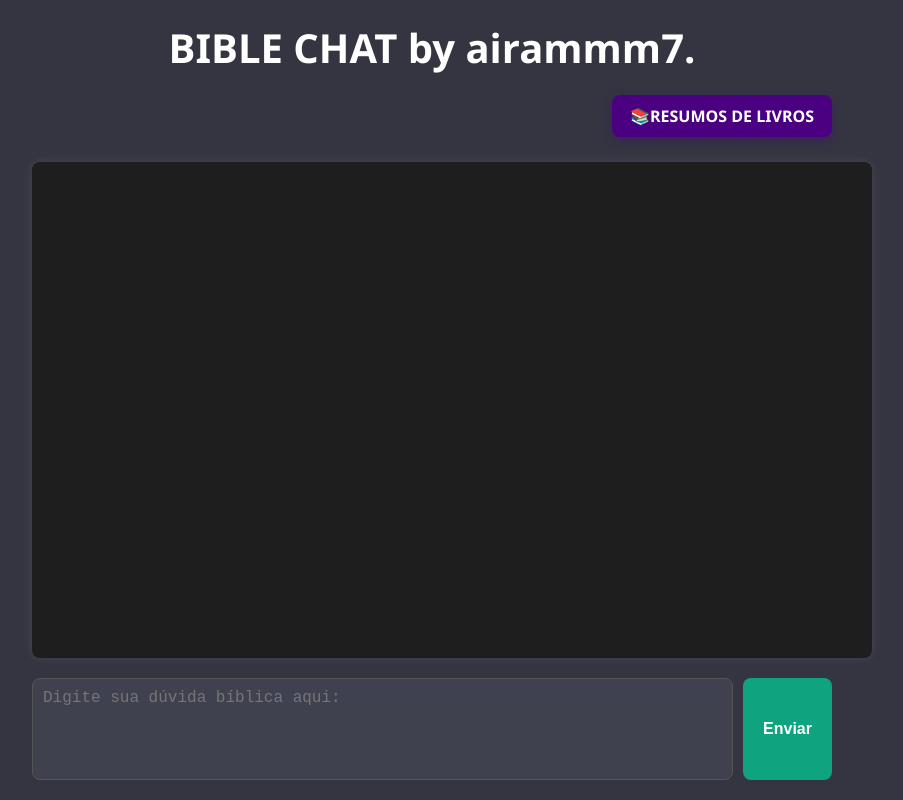
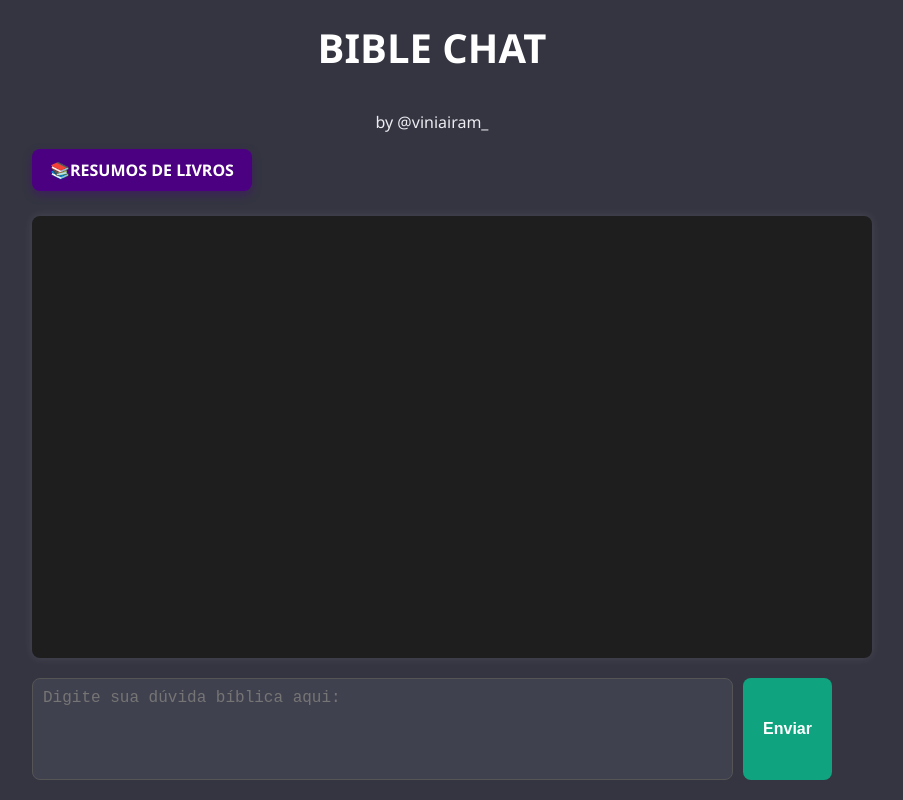
Before and after one commit to viniairam7/Umpi-Chat, a website: page index.html in a window 1280 px wide. Shown: the whole page, without its empty margins (208-1111 px from the left). Drawn offline with Linux system fonts and the light colour scheme.

Commit message:
Update index.html

```diff
--- a/index.html
+++ b/index.html
@@ -3,16 +3,18 @@
 <head>
   <meta charset="UTF-8" />
   <meta name="viewport" content="width=device-width, initial-scale=1.0"/>
-  <title>UMPI Chat</title>
+  <title>Airam Bible Chat</title>
   <link rel="stylesheet" href="style.css" />
 </head>
 <body>
-  <h1 id="mensagem">BIBLE CHAT by airammm7.</h1>
+  <h1 id="titulo">BIBLE CHAT</h1>
+<p id="creditos">by @viniairam_</p>
+
 
   <div class="chat-container">
 
     <!-- Botão para E-books e Resumos -->
-    <div style="text-align: right; margin-bottom: 10px;">
+    <div style="margin-bottom: 10px;">
     <a href="https://drive.google.com/drive/folders/1bRn3zs-SpuGXOzWb47BmKJGrxrOV3M7O" target="_blank" class="botao-resumos">📚RESUMOS DE LIVROS</a>
     </div>
 
```
